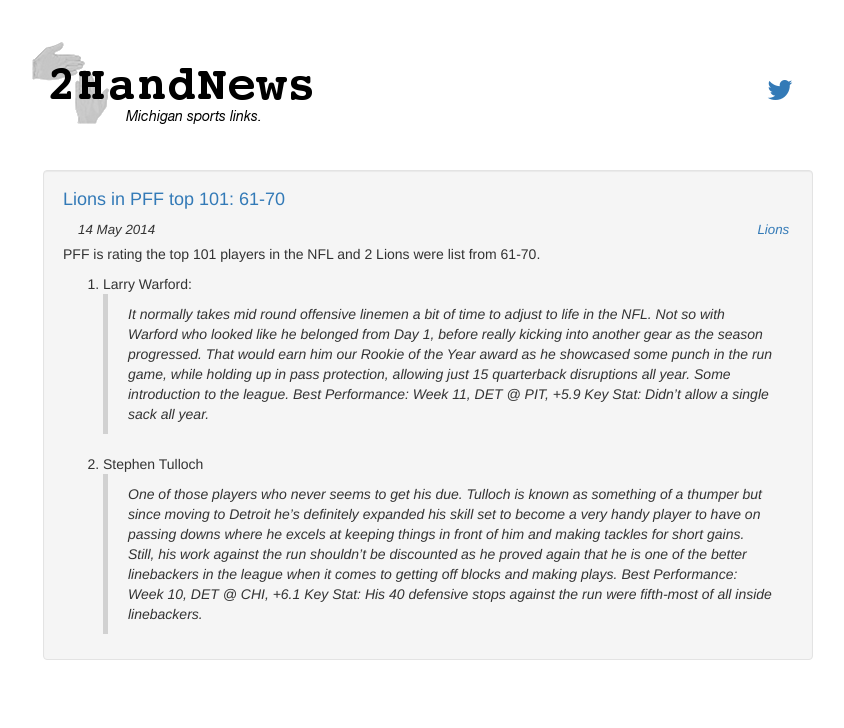
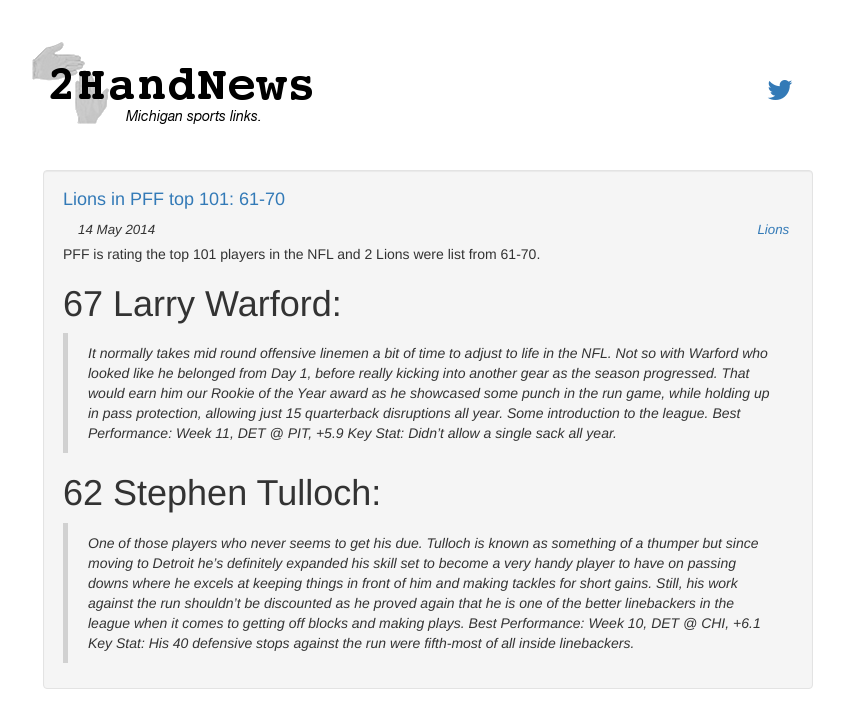
Before and after one commit to aftco/aftco.github.io, a Jekyll site: the page built from _posts/2014-05-14-16-10-lions-in-pff-top-101-6170.md, in a window 1280 px wide. Shown: the top 728 px of the page, without its empty margins (212-1056 px from the left). Built offline with Jekyll 4.4.1, drawn with Linux system fonts in a browser that asks for light colours; nearby versions of some CDN libraries; Markdown is read by kramdown in place of the engine named in the settings.

Commit message:
Update 2014-05-14-16-10-lions-in-pff-top-101-6170.md

```diff
--- a/_posts/2014-05-14-16-10-lions-in-pff-top-101-6170.md
+++ b/_posts/2014-05-14-16-10-lions-in-pff-top-101-6170.md
@@ -7,8 +7,8 @@
 
 PFF is rating the top 101 players in the NFL and 2 Lions were list from 61-70.
 
-67. Larry Warford:
+#67 Larry Warford:
 >It normally takes mid round offensive linemen a bit of time to adjust to life in the NFL. Not so with Warford who looked like he belonged from Day 1, before really kicking into another gear as the season progressed. That would earn him our Rookie of the Year award as he showcased some punch in the run game, while holding up in pass protection, allowing just 15 quarterback disruptions all year. Some introduction to the league. Best Performance: Week 11, DET @ PIT, +5.9  Key Stat: Didn’t allow a single sack all year.
 
-62. Stephen Tulloch
+#62 Stephen Tulloch:
 >One of those players who never seems to get his due. Tulloch is known as something of a thumper but since moving to Detroit he’s definitely expanded his skill set to become a very handy player to have on passing downs where he excels at keeping things in front of him and making tackles for short gains. Still, his work against the run shouldn’t be discounted as he proved again that he is one of the better linebackers in the league when it comes to getting off blocks and making plays.  Best Performance: Week 10, DET @ CHI, +6.1  Key Stat: His 40 defensive stops against the run were fifth-most of all inside linebackers.
```
